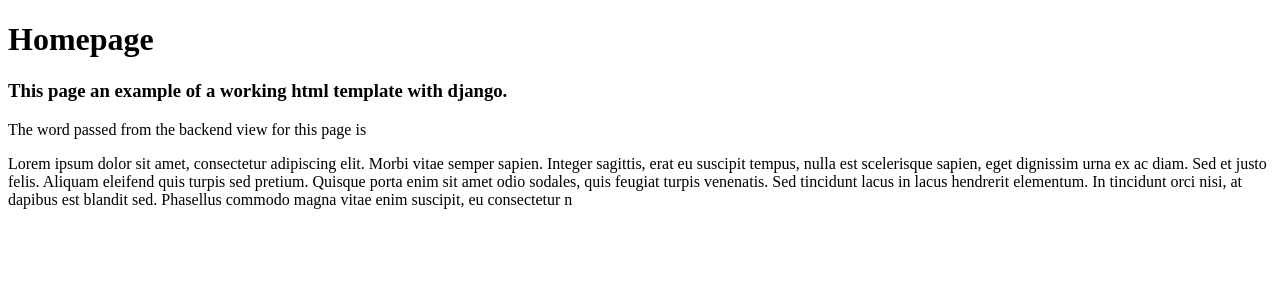
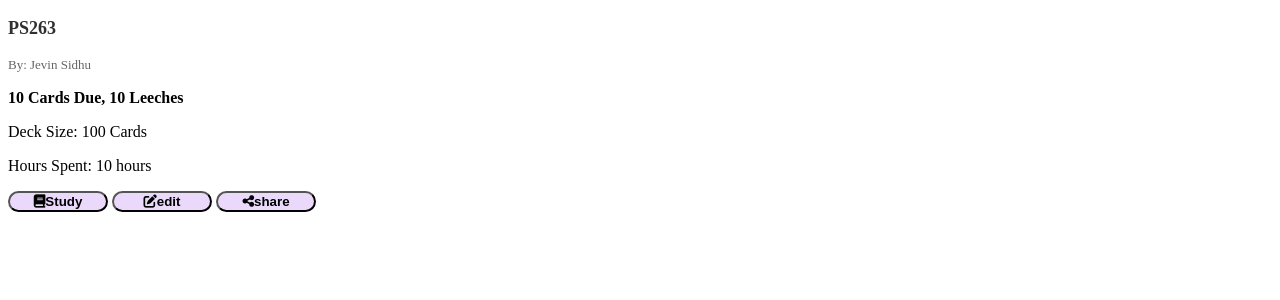
Before and after one commit to LaurierCS/Mnimi, a Python web app: template templates/index.html in a window 1280 px wide. Shown: the top 300 px of the page. Run offline with Jinja, Linux system fonts and the light colour scheme; the template is opened without the code that fills it, so the values that code supplies are empty; some libraries are stand-ins or nearby versions.

Commit message:
add html card

```diff
--- a/templates/index.html
+++ b/templates/index.html
@@ -4,15 +4,63 @@
     <meta charset="UTF-8">
     <meta http-equiv="X-UA-Compatible" content="IE=edge">
     <meta name="viewport" content="width=device-width, initial-scale=1.0">
+    <script src="https://kit.fontawesome.com/8f0bee7cc7.js" crossorigin="anonymous"></script>
     <title>Document</title>
+    <style>
+        .course{
+            font-weight: bold;
+            color: rgb(48, 48, 48);
+            font-size: large;
+        }
+        .creator{
+            font-size: small;
+            opacity: 60%;
+        }
+        .cards{
+            font-weight: bold;
+        }
+        .decksize{
+            font-weight: bold;
+        }
+        .hoursspent{
+            font-weight: bold;
+        }
+        .study{
+            font-weight: bold;
+            background-color: #EBD9FC;
+            border-radius: 50px;
+            width: 100px;
+        }
+        .edit{
+            font-weight: bold;
+            background-color: #EBD9FC;
+            border-radius: 50px;
+            width: 100px;;
+        }
+        .share{
+            font-weight: bold;
+            background-color: #EBD9FC;
+            border-radius: 50px;
+            width: 100px;
+        }
+    </style>
 </head>
 <body>
-    <h1>Homepage</h1>
+    <!--<h1>Homepage</h1>
     <h3>This page an example of a working html template with django. </h3>
     <p>The word passed from the backend view for this page is <b>{{sentence}}</b></p>
     <p><b>{{subtitle}}</b></p>
     <p>Lorem ipsum dolor sit amet, consectetur adipiscing elit. Morbi vitae semper sapien. Integer sagittis, erat eu suscipit tempus, nulla est scelerisque sapien, eget dignissim urna ex ac diam. Sed et justo felis. Aliquam eleifend quis turpis sed pretium. Quisque porta enim sit amet odio sodales, quis feugiat turpis venenatis. Sed tincidunt lacus in lacus hendrerit elementum. In tincidunt orci nisi, at dapibus est blandit sed. Phasellus commodo magna vitae enim suscipit, eu consectetur n</p>
-
+    -->
+    <p class="course">PS263</p>
+    <P class="creator"> By: Jevin Sidhu</P>
+    <p class="cards">10 Cards Due, 10 Leeches</p>
+    <p class="Decksize">Deck Size: 100 Cards</p>
+    <p class="HoursSpent"> Hours Spent: 10 hours</p>
+    <button class="study"><i class="fa-solid fa-book"></i></i>Study</button>
+    <button class="edit"><i class="fa-solid fa-pen-to-square"></i>edit</button>
+    <button class="share"><i class="fa-solid fa-share-nodes"></i>share</button>
     <div class=""></div>
 </body>
+
 </html>
```
